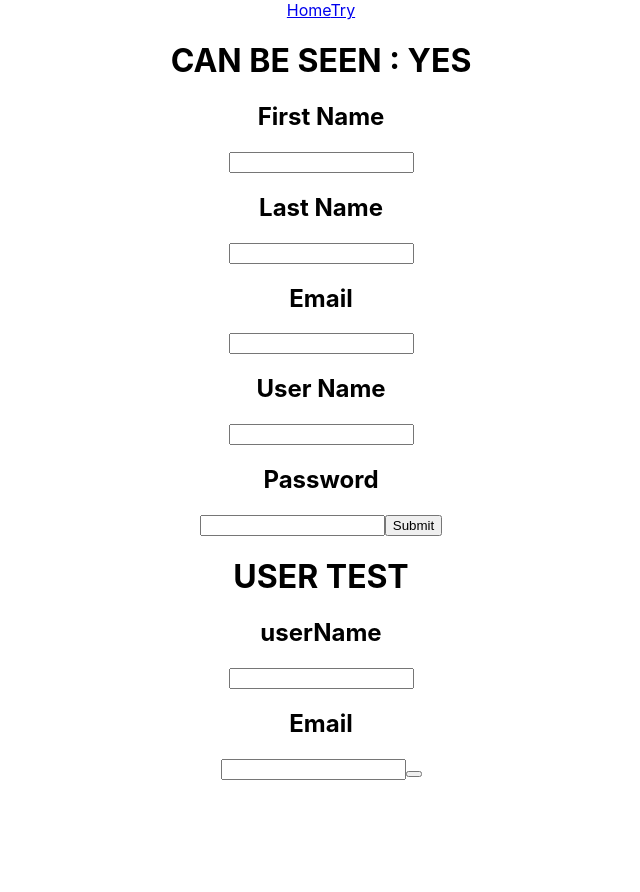
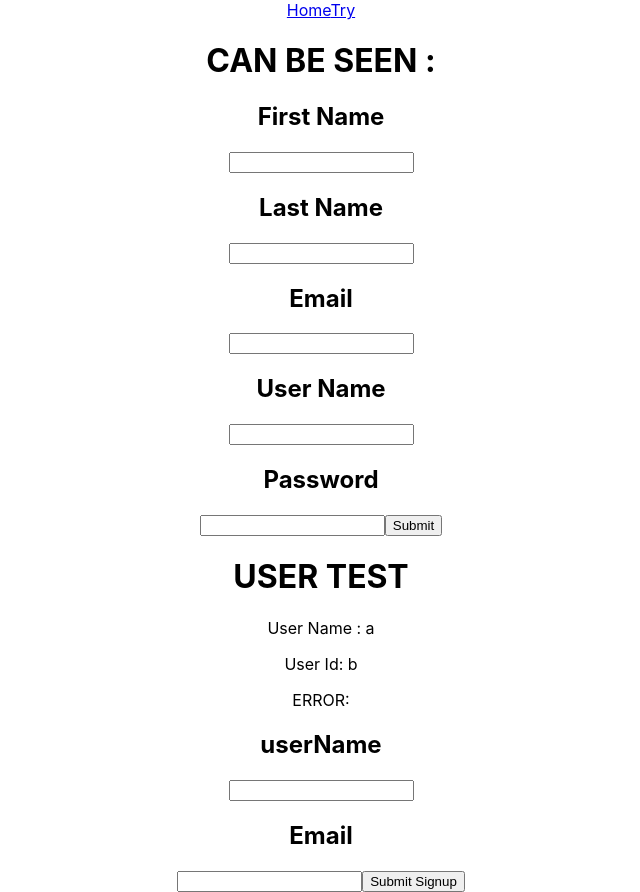
Before and after one commit to cat403/ex_2_front, a React (Create React App) app: page /try in a window 1280 px wide. Shown: the whole page, without its empty margins (319-959 px from the left). Before the commit the page ends 800 px from the top, so only its background shows below. Built offline with nearby package versions, Linux system fonts and the light colour scheme.

Commit message:
trying to get the store working like i want

```diff
--- a/src/Try.js
+++ b/src/Try.js
@@ -3,6 +3,7 @@ import { useSelector, useDispatch } from "react-redux";
 import { useNavigate } from "react-router-dom";
 import { console } from "./redux/actions";
 import { tryPost } from "./redux/actions";
+import { sendSignup } from "./redux/actions";
 function Try() {
   let canYouSeeMe = useSelector((state) => state.canYouSeeMe);
   const [formData, setFormData] = React.useState({
@@ -13,6 +14,11 @@ function Try() {
     userName: "",
     email: "",
   });
+  let error = useSelector((state) => state.error);
+  window.console.log(
+    "is error",
+    useSelector((state) => state)
+  );
   const navigate = useNavigate();
   const dispatch = useDispatch();
   const handleChange = (event) => {
@@ -30,6 +36,7 @@ function Try() {
   };
   const handleSubmitSignup = (event) => {
     event.preventDefault();
+    dispatch(sendSignup(signupData));
   };
   return (
     <div>
@@ -50,12 +57,17 @@ function Try() {
         </button>
       </form>
       <h1>USER TEST</h1>
+      <p>User Name : {"a"}</p>
+      <p>User Id: {"b"} </p>
+      <p>ERROR: {error}</p>
       <form>
         <h2>userName</h2>
         <input type="text" name="userName" onChange={handleSignupChange} />
         <h2>Email</h2>
         <input type="email" name="email" onChange={handleSignupChange} />
-        <button type="submit" onClick={handleSubmitSignup} />
+        <button type="submit" onClick={handleSubmitSignup}>
+          Submit Signup
+        </button>
       </form>
     </div>
   );
--- a/src/api/index.js
+++ b/src/api/index.js
@@ -4,4 +4,4 @@ const url = "http://localhost:8000/";
 
 export const tryPost = (data) => axios.post(`${url}try`, data);
 export const sendSignup = (userInfo) =>
-  axios.post(`${url}/login/new-user`, userInfo);
+  axios.post(`${url}login/new-user`, { ...userInfo, action: "signup" });
--- a/src/redux/reducers/index.js
+++ b/src/redux/reducers/index.js
@@ -1,4 +1,7 @@
-const reducer = (state = {}, action) => {
+const reducer = (
+  state = { userName: "mike", error: "hi", userId: "w" },
+  action
+) => {
   switch (action.type) {
     case "CONSOLE":
       console.log("in reducer", action.payload);
@@ -6,10 +9,13 @@ const reducer = (state = {}, action) => {
     case "TRYPOST":
       return { ...action.payload, canYouSeeMe: action.payload.firstName };
     case "REGISTER":
-      return {
-        sucess: action.payload.success,
-        userName: action.payload.userName,
-      };
+      window.console.log(action.payload);
+      //   return {
+      //     error: action.payload.error,
+      //     userName: action.payload.userName,
+      //     userId: action.payload._id,
+      //   };
+      return state;
     default:
       return state;
   }
--- a/src/redux/store.js
+++ b/src/redux/store.js
@@ -2,7 +2,9 @@ import { createStore, applyMiddleware } from "redux";
 import thunk from "redux-thunk";
 import reducer from "./reducers";
 
-const configureStore = (initialState = { canYouSeeMe: "YES" }) => {
+const configureStore = (
+  initialState = { userName: "", userId: "", error: "" }
+) => {
   return createStore(reducer, initialState, applyMiddleware(thunk));
 };
 
```
